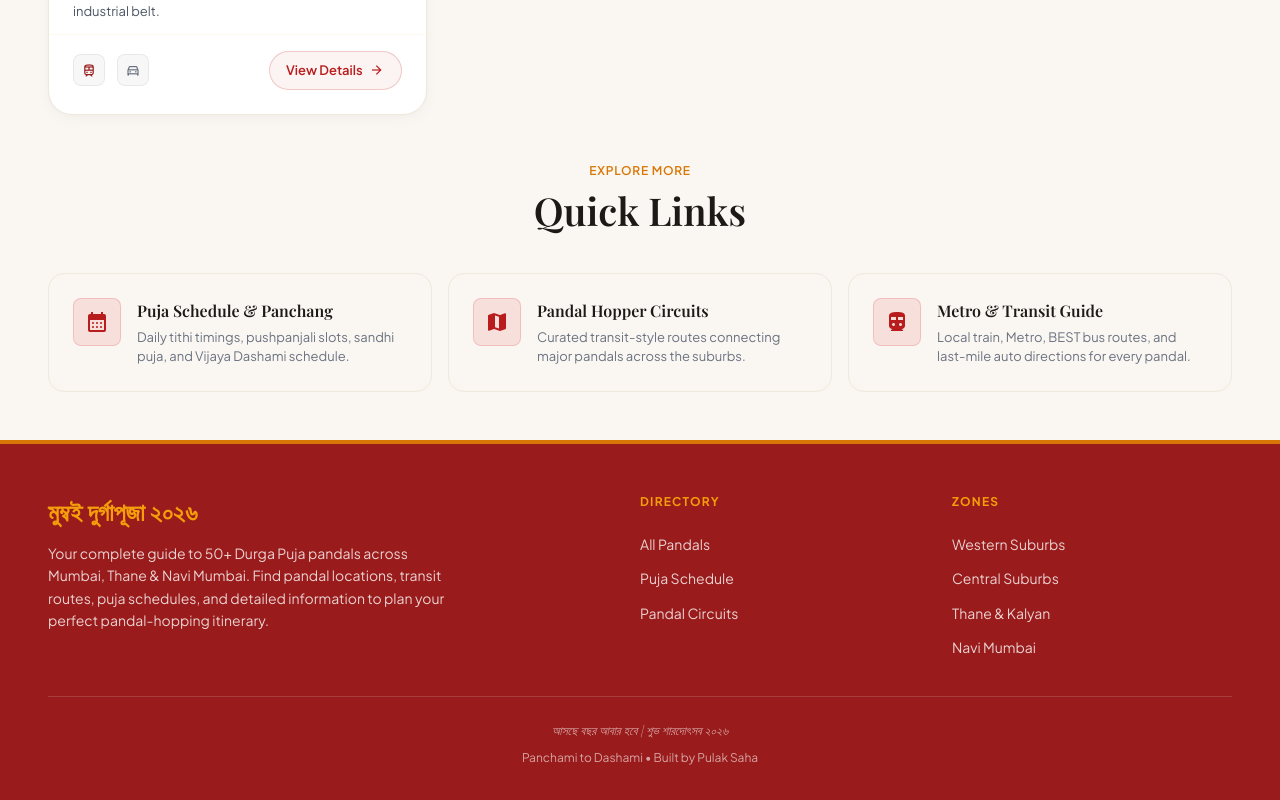
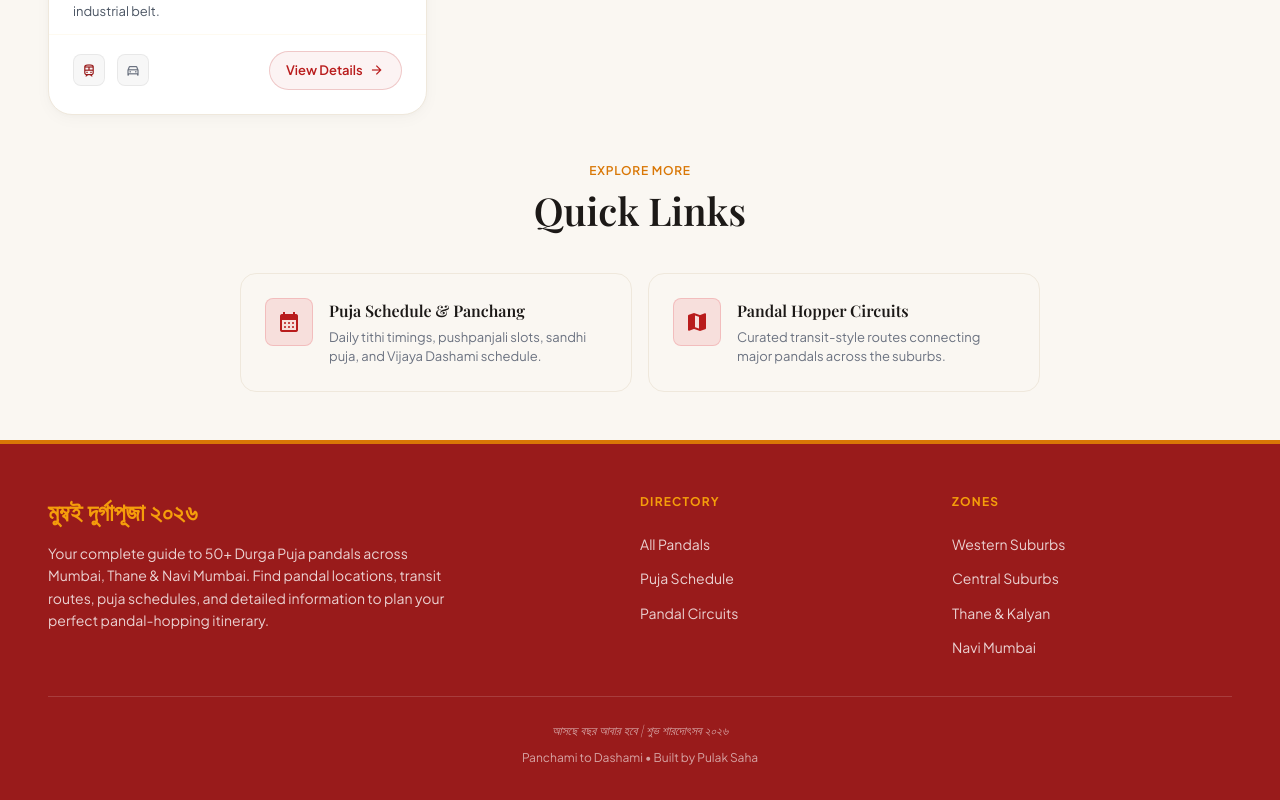
Before and after one commit to pulaksaha143/durga_puja_2026, a React (Vite) app: page / in a window 1280 px wide. Shown: the part 6324-7124 px from the top of the page. Built offline with nearby package versions, Linux system fonts and the light colour scheme; a web font is replaced by a local one.

Commit message:
fix(ui): remove metro & transit guide and fix quick links alignment

```diff
--- a/src/index.css
+++ b/src/index.css
@@ -971,7 +971,12 @@ img { max-width: 100%; display: block; }
   margin-bottom: 3rem;
 }
 @media (min-width: 768px) {
-  .quick-links { grid-template-columns: repeat(3, 1fr); }
+  .quick-links {
+    grid-template-columns: repeat(2, 1fr);
+    max-width: 800px;
+    margin-left: auto;
+    margin-right: auto;
+  }
 }
 .quick-link-card {
   background: var(--glass-1);
--- a/src/pages/HomePage.jsx
+++ b/src/pages/HomePage.jsx
@@ -202,15 +202,7 @@ export default function HomePage() {
               <div className="quick-link-desc">Curated transit-style routes connecting major pandals across the suburbs.</div>
             </div>
           </Link>
-          <div className="quick-link-card">
-            <div className="quick-link-icon">
-              <span className="material-symbols-outlined">directions_transit</span>
-            </div>
-            <div>
-              <div className="quick-link-title">Metro &amp; Transit Guide</div>
-              <div className="quick-link-desc">Local train, Metro, BEST bus routes, and last-mile auto directions for every pandal.</div>
-            </div>
-          </div>
+
         </div>
       </div>
     </div>
```
